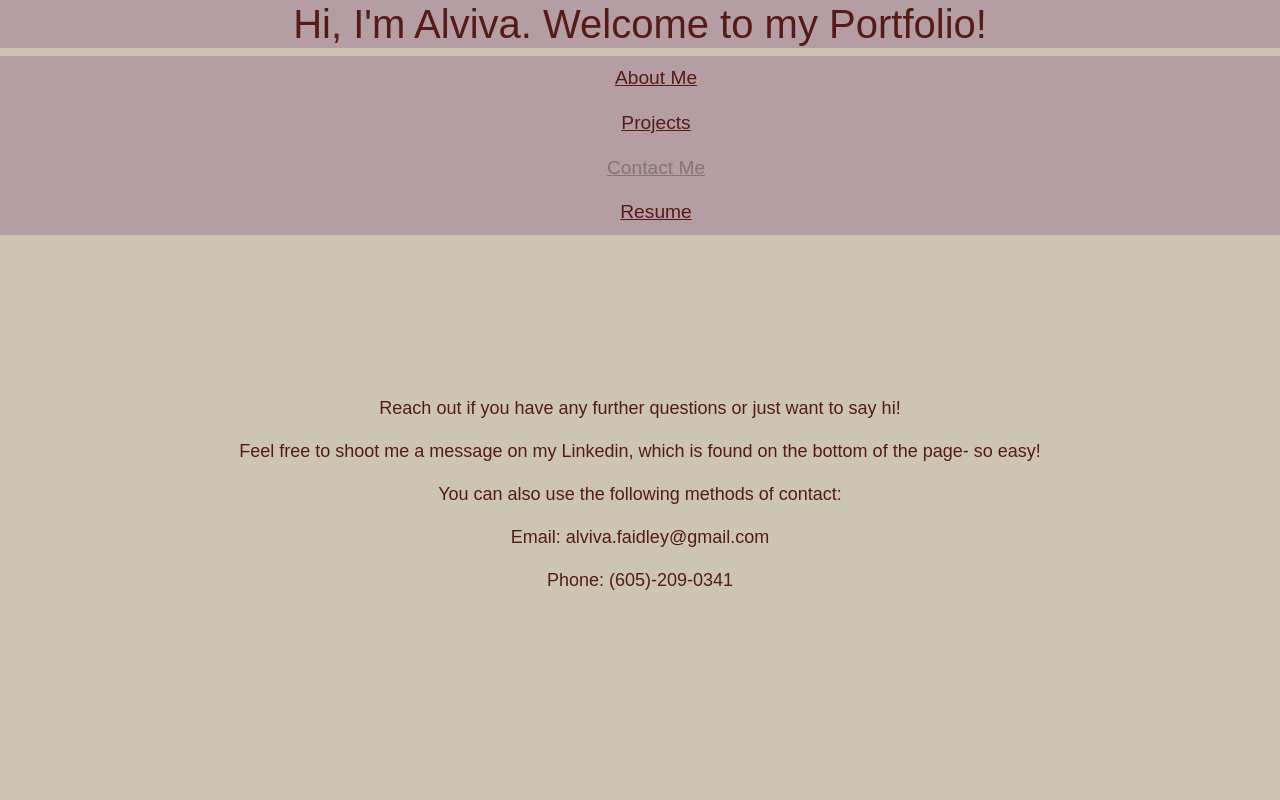
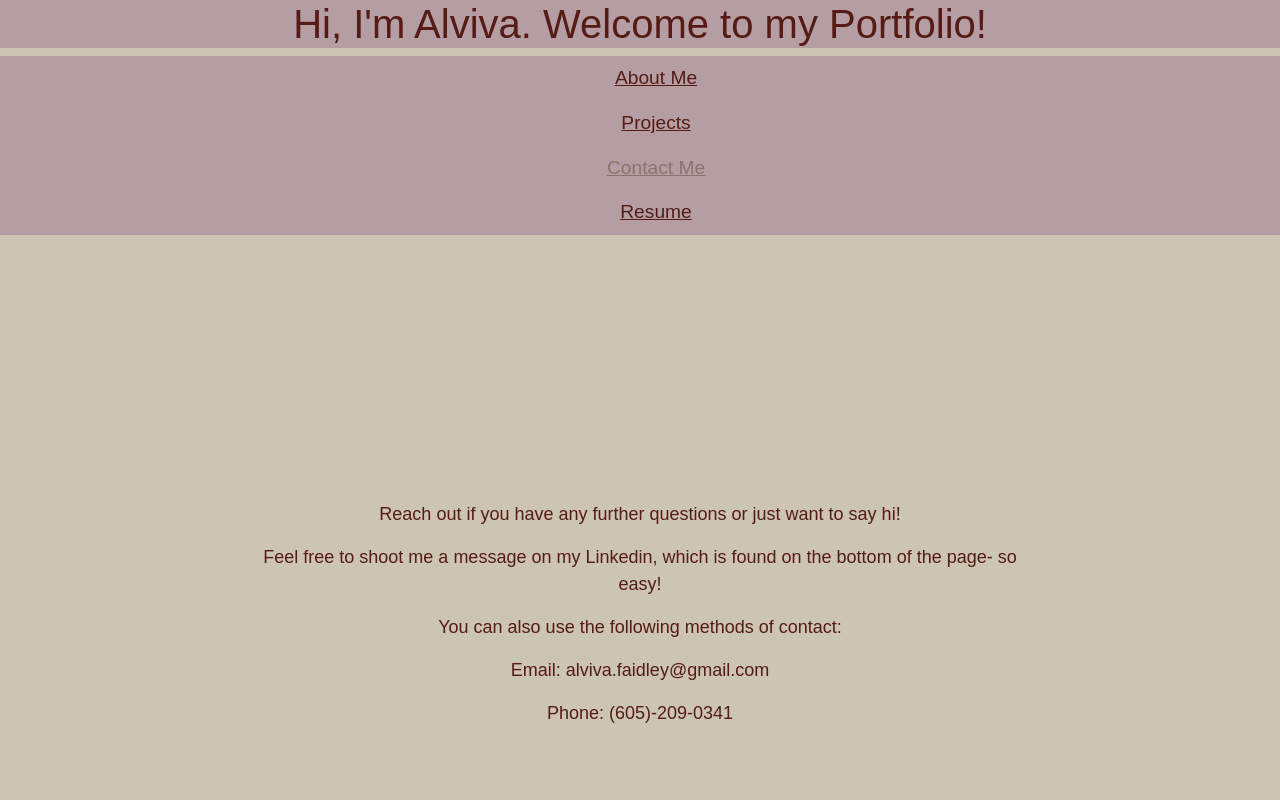
Before and after one commit to AFaidley/React-to-my-portfolio, a React (Create React App) app: page /#/Contact in a window 1280 px wide. Shown: the top 800 px of the page. Built offline with nearby package versions, Linux system fonts and the light colour scheme.

Commit message:
Removed unnecessary br tags for more semantic html

```diff
--- a/src/App.css
+++ b/src/App.css
@@ -34,6 +34,7 @@ h2,
 .contact {
   color: #551b14;
   font-size: large;
+  margin: 250px;
 }
 .App {
   text-align: center;
@@ -61,11 +62,17 @@ h2,
   font-size: large;
   margin-left: 10px;
   margin-right: 10px;
+  margin-top: 17px;
+}
+
+.Form {
+  padding: 100px;
 }
 
 .mePic {
   height: 40vmin;
   border: #6d3d14 6px double;
+  margin: 25px;
 }
 
 .formbg {
@@ -95,10 +102,6 @@ h2,
   justify-content: center;
   align-items: center;
   padding: 2%;
-}
-
-.form {
-  margin: 20px;
 }
 
 .form input,
--- a/src/pages/AboutMe.js
+++ b/src/pages/AboutMe.js
@@ -8,9 +8,6 @@ function AboutMe() {
         <h2>About Me</h2>
         <br></br>
         <img src={myPic} className='mePic' alt='me' />
-        <br></br>
-        <br></br>
-        <br></br>
         <p className='aboutMe'>
           How about I tell you a little about myself? I am a Full stack web
           developer with aviation experience within the U.S as well as abroad. I
@@ -33,8 +30,6 @@ function AboutMe() {
           If you want any more information about myself or my work, you can
           always reach out and say hi!
         </p>
-        <br></br>
-        <br></br>
       </div>
     </section>
   );
--- a/src/pages/Contact.js
+++ b/src/pages/Contact.js
@@ -4,28 +4,7 @@ import Form from '../components/Form';
 function Contact() {
     return (
         <div className="App">
-         <br></br>
-            <br></br>
-            <br></br>
-            <br></br>
-            <br></br>
-            <br></br>
-            <Form />
-            <br></br>
-            <br></br>
-            <br></br>
-            <br></br>
-            <br></br>
-            <br></br>
-            <br></br>
-            <br></br>
-            <br></br>
-            <br></br>
-            <br></br>
-            <br></br>
-            <br></br>
-            <br></br>
-            <br></br>
+            <Form className="Form"/>
         </div>
     );
 }
```
